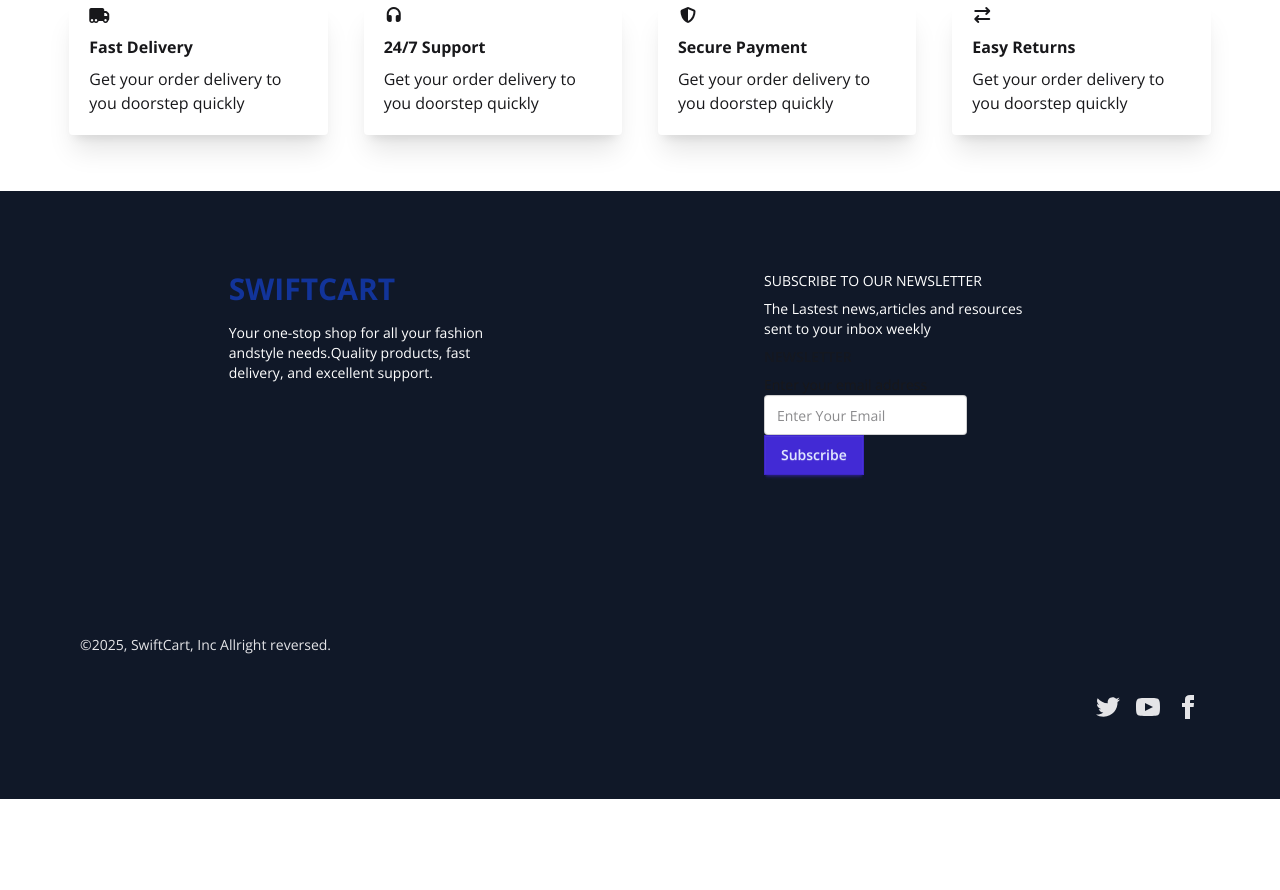
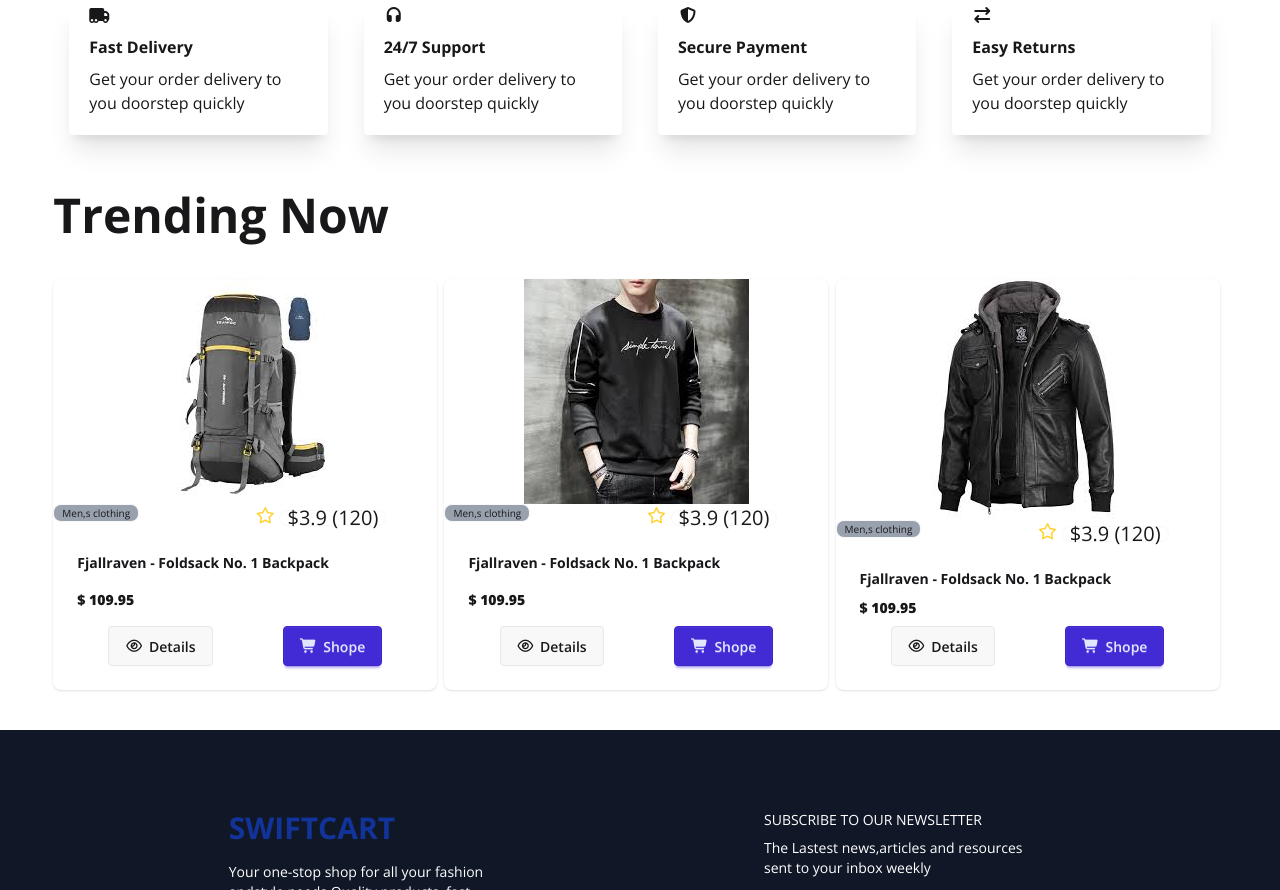
Before and after one commit to rakibulislam08/Best-Collection, a plain HTML site: page index.html in a window 1280 px wide. Shown: the part 1042-1932 px from the top of the page. Before the commit the page ends 1841 px from the top, so only its background shows below. Drawn offline with nearby package versions, Linux system fonts and the light colour scheme.

Commit message:
trending complete

```diff
--- a/index.html
+++ b/index.html
@@ -76,12 +76,12 @@
         </div>
     </section>
     <!-- products  -->
-    <section class="feature-section">
+    <section class="feature-section max-w-11/12 mx-auto">
         <div class="text-center m-10 space-y-5">
             <h1 class="font-bold  text-4xl ">Why Choose Us</h1>
             <p class="">We provide the best shoping experince with top-notch services.</p>
         </div>
-        <div class=" max-w-11/12 mx-auto items-center justify-center grid sm:grid-cols-1 md:grid-cols-4 mt-10 mb-10 p-2 gap-5">
+        <div class="  items-center justify-center grid sm:grid-cols-1 md:grid-cols-4 mt-10 mb-10 p-2 gap-5">
             <div class="rounded px-5 m-2  bg-white shadow-xl ">
                 <a><i class="fa-solid fa-truck-moving"></i></a>
                 <h1 class="font-bold py-2 ">Fast Delivery</h1>
@@ -110,8 +110,73 @@
         </div>
     </section>
 
+    <!-- Trends Cards-->
+    <section class="trends-cards sm:mx-auto max-w-11/12 mx-auto mb-10 mt-10">
+        <h1 class="text-5xl font-bold my-10">Trending Now</h1>
+        <div class="grid sm:grid-cols-1 md:grid-cols-2 lg:grid-cols-3">
+            <div class="card bg-base-100 w-96 shadow-sm">
+                <figure>
+                    <img src="./Assets/beg2.jpeg" alt="Shoes" />
+                </figure>
+                <div class="grid grid-cols-2 justify-between gap-5">
+                     <span class="badge badge-xs p-2 bg-gray-400">Men,s clothing</span>
+                <p class=""><i class="fa-regular fa-star text-amber-300"></i> <span class="badge badge-xs text-xl">$3.9 (120)</span></p>
 
+                </div>
+                <div class="card-body">
+                    <p class="font-bold">Fjallraven - Foldsack No. 1 Backpack</p>
+                    <p class="font-extrabold">$ <span>109.95</span></p>
+                    <div class="card-actions justify-around">
+                        <button class="btn "><i class="fa-regular fa-eye"></i>
+                            <a>Details</a></button>
+                        <button class="btn btn-primary"><i class="fa-solid fa-cart-shopping"></i>
+                            Shope</button>
+                    </div>
+                </div>
+            </div>
+            <div class="card bg-base-100 w-96 shadow-sm">
+                <figure>
+                    <img src="./Assets/t-shirts.jpeg" alt="Shoes" />
+                </figure>
+                <div class="grid grid-cols-2 justify-between gap-5">
+                     <span class="badge badge-xs p-2 bg-gray-400">Men,s clothing</span>
+                <p class=""><i class="fa-regular fa-star text-amber-300"></i> <span class="badge badge-xs text-xl">$3.9 (120)</span></p>
 
+                </div>
+                <div class="card-body">
+                    <p class="font-bold">Fjallraven - Foldsack No. 1 Backpack</p>
+                    <p class="font-extrabold">$ <span>109.95</span></p>
+                    <div class="card-actions justify-around">
+                        <button class="btn "><i class="fa-regular fa-eye"></i>
+                            <a>Details</a></button>
+                        <button class="btn btn-primary"><i class="fa-solid fa-cart-shopping"></i>
+                            Shope</button>
+                    </div>
+                </div>
+            </div>
+            <div class="card bg-base-100 w-96 shadow-sm">
+                <figure>
+                    <img src="./Assets/jacket.jpeg" alt="Shoes" />
+                </figure>
+                <div class="grid grid-cols-2 justify-between gap-5">
+                     <span class="badge badge-xs p-2 bg-gray-400">Men,s clothing</span>
+                <p class=""><i class="fa-regular fa-star text-amber-300"></i> <span class="badge badge-xs text-xl">$3.9 (120)</span></p>
+
+                </div>
+                <div class="card-body">
+                    <p class="font-bold">Fjallraven - Foldsack No. 1 Backpack</p>
+                    <p class="font-extrabold">$ <span>109.95</span></p>
+                    <div class="card-actions justify-around">
+                        <button class="btn "><i class="fa-regular fa-eye"></i>
+                            <a>Details</a></button>
+                        <button class="btn btn-primary"><i class="fa-solid fa-cart-shopping"></i>
+                            Shope</button>
+                    </div>
+                </div>
+            </div>
+
+        </div>
+    </section>
 
 
 
```
Also changed, not shown: Assets/beg2.jpeg (added), Assets/begpack.jpg (added), Assets/jacket.jpeg (added), Assets/t-shirts.jpeg (added).
